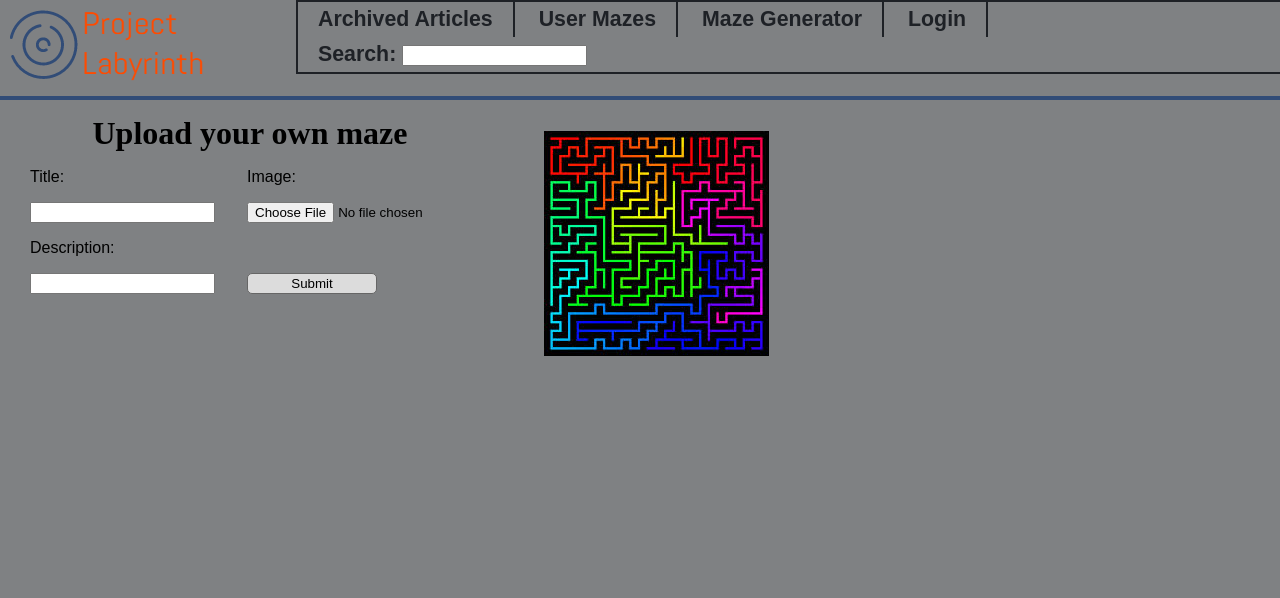
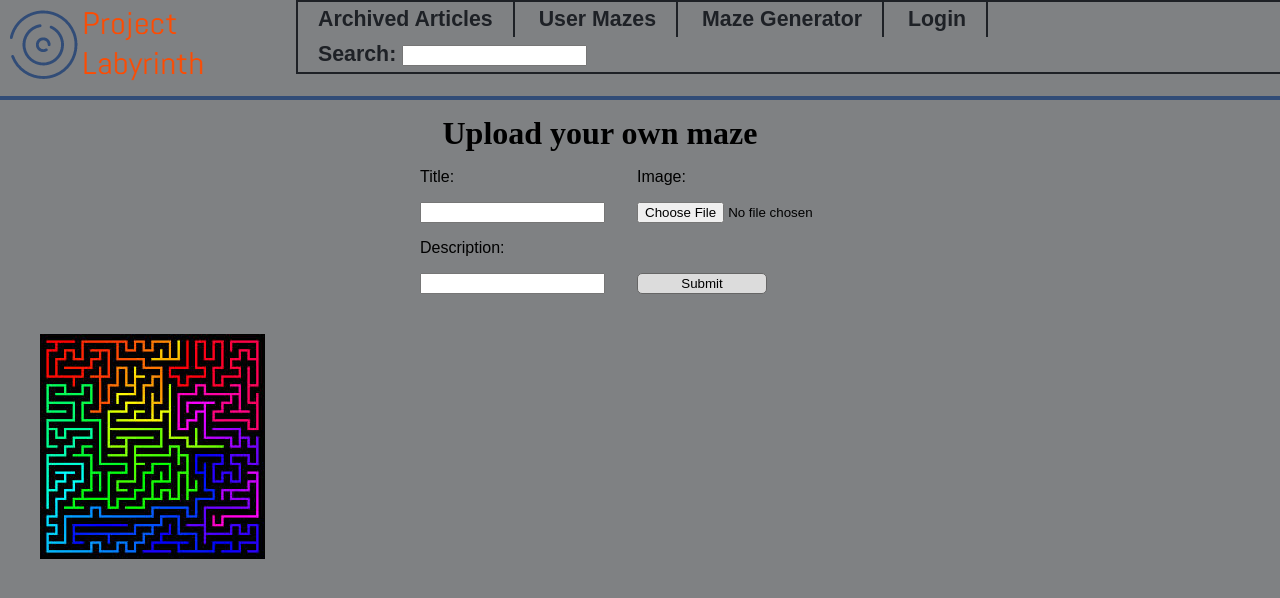
Before and after one commit to knispeja/ProjectLabyrinth, a web app: file public/userMazes.html in a window 1280 px wide. Shown: the top 598 px of the page. Run offline with its HTML, style and script files only (its server is not run), Linux system fonts and the light colour scheme.

Commit message:
fixed layout of user maze to make it more like the mock

```diff
--- a/public/css/userMazes.css
+++ b/public/css/userMazes.css
@@ -10,11 +10,11 @@
 }
 
 #mazes {
-    display: inline-block;
+    margin-top: 40px;
 }
 
 h1 {
-    margin: 0px;
+    margin: 0px 80px 0px 0px;
     text-align: center;
 }
 
@@ -51,6 +51,7 @@
 
 #uploadBox {
     width: 500px;
-    display: inline-block;
     vertical-align: top;
+    margin-left: auto;
+    margin-right: auto;
 }
```
